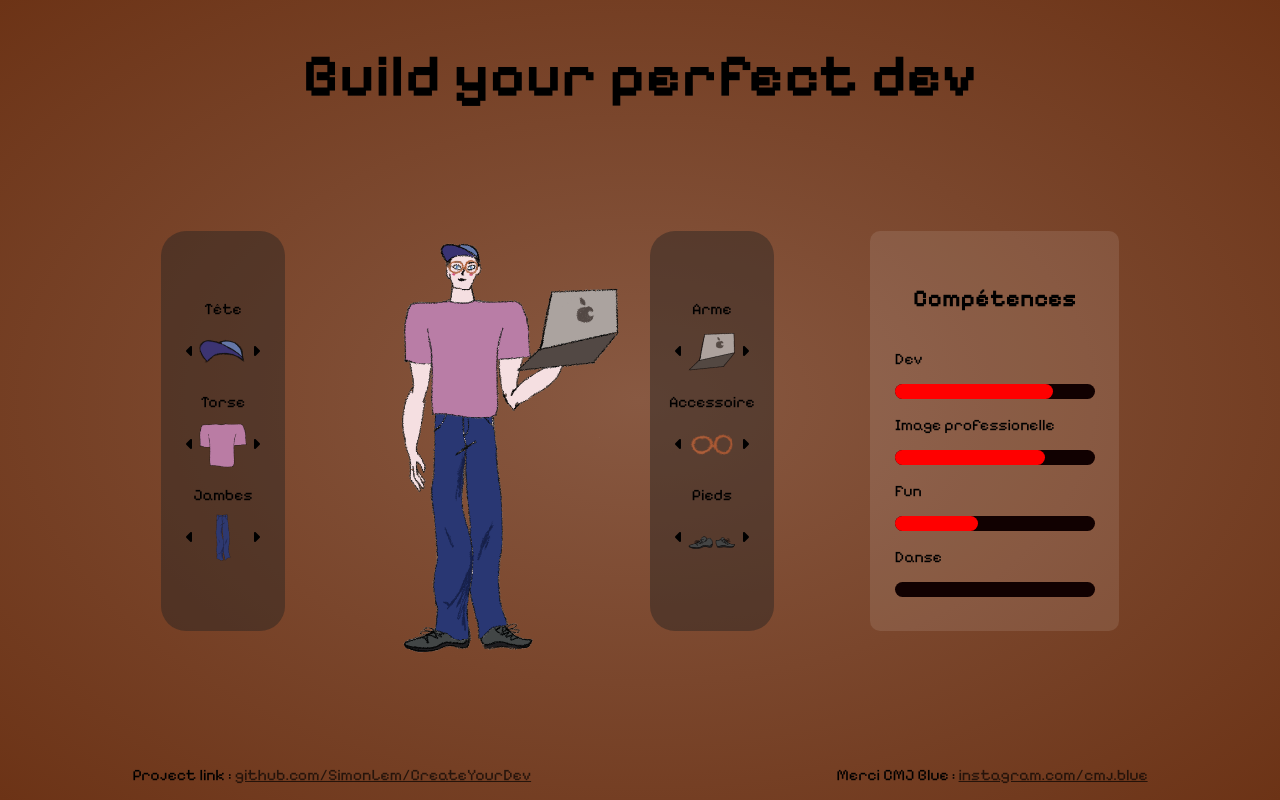
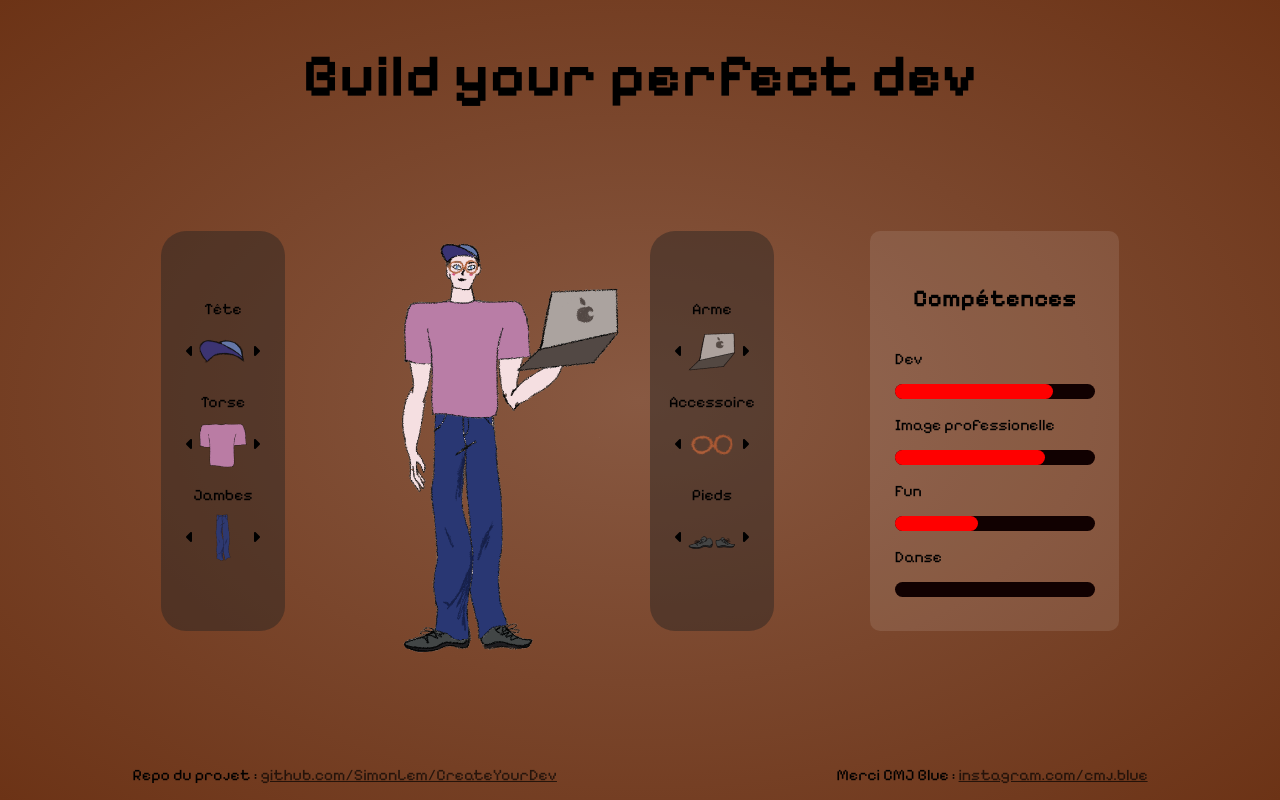
Before and after one commit to SimonLem/CreateYourDev, a React (Create React App) app: page / in a window 1280 px wide. Built offline with nearby package versions, Linux system fonts and the light colour scheme.

Commit message:
coquille

```diff
--- a/src/App.tsx
+++ b/src/App.tsx
@@ -9,7 +9,7 @@ function App() {
         <CharacterEditor />
         <div className="LinksRow">
           <p>
-            Project link :{" "}
+            Repo du projet :{" "}
             <a
               className="Links"
               href="https://github.com/SimonLem/CreateYourDev"
```
